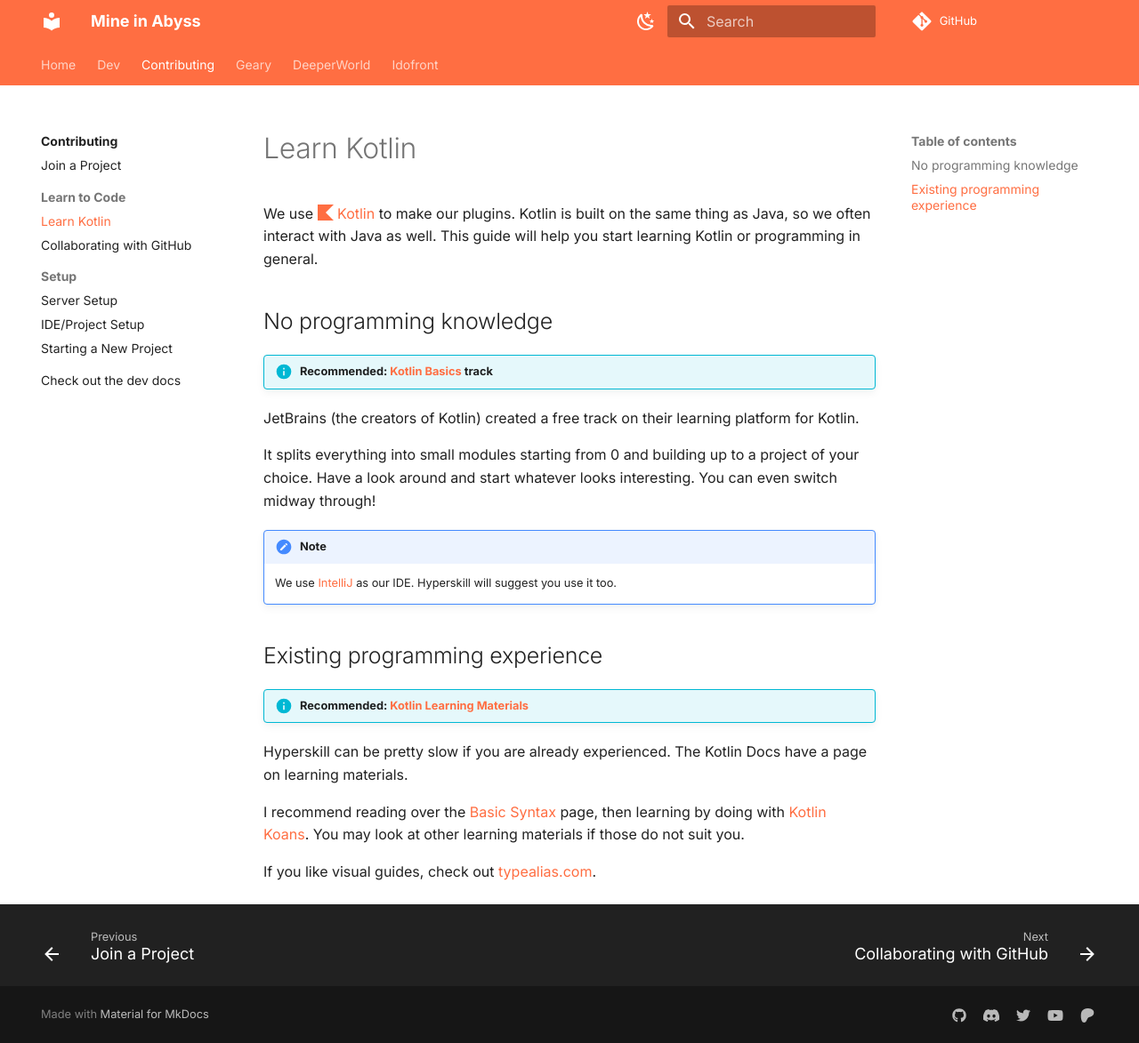
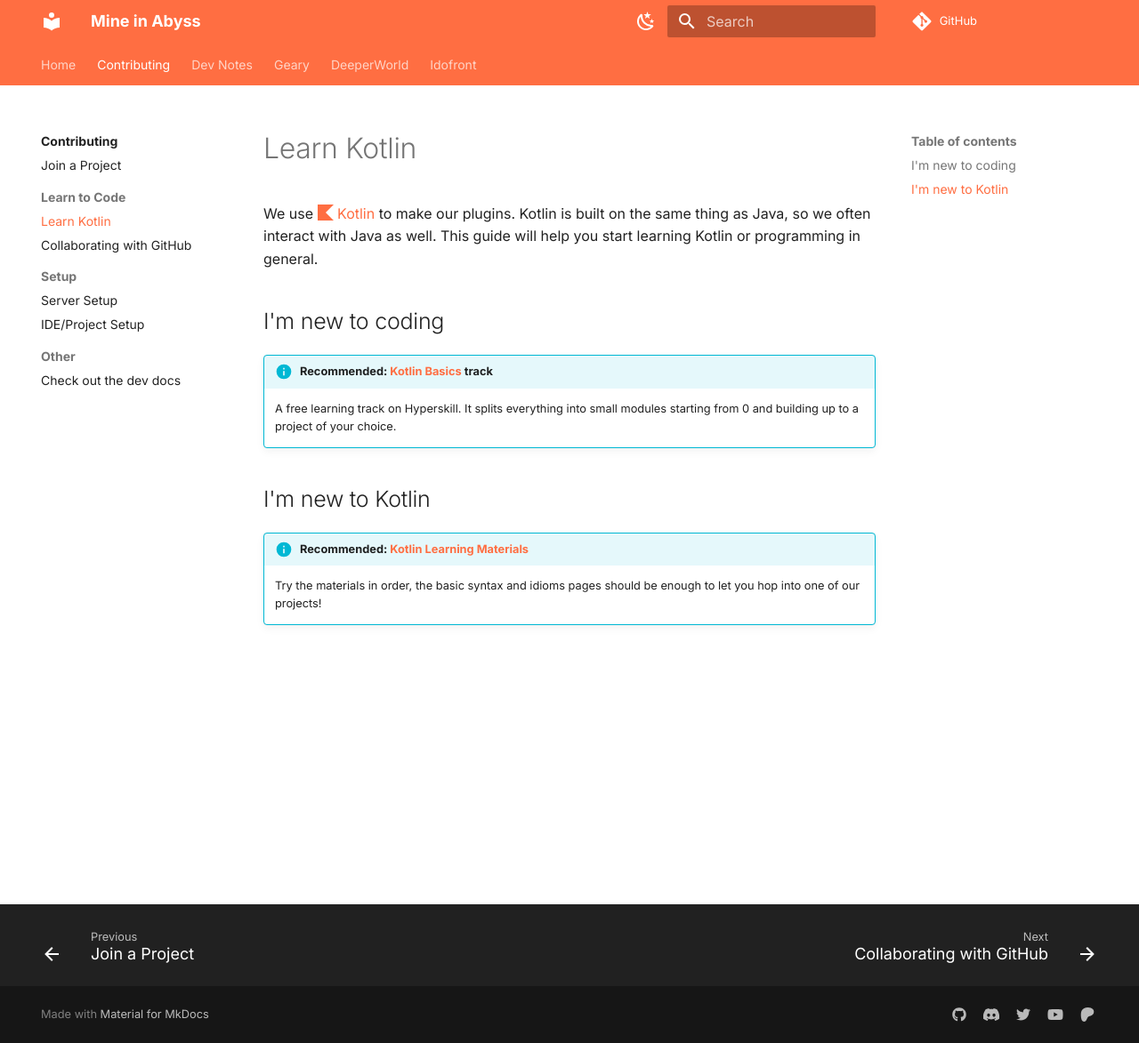
Before and after one commit to MineInAbyss/wiki, an MkDocs documentation site: the page built from docs/contributing/learn/kotlin.md, in a window 1280 px wide and 1173 px high. Shown: the whole window at 89% size. Built offline with MkDocs 1.6.1 and Material for MkDocs 9.7.7, drawn with Linux system fonts in a browser that asks for light colours; comment, search, counter and statistics services are not loaded.

Commit message:
Clean up contributing docs a little, reorganize some pages

```diff
--- a/docs/contributing/learn/kotlin.md
+++ b/docs/contributing/learn/kotlin.md
@@ -2,23 +2,13 @@
 
 We use [:simple-kotlin: Kotlin](https://kotlinlang.org/) to make our plugins. Kotlin is built on the same thing as Java, so we often interact with Java as well. This guide will help you start learning Kotlin or programming in general.
 
-## No programming knowledge
+## I'm new to coding
 
 !!! info "Recommended: [Kotlin Basics](https://hyperskill.org/tracks/18) track"
+    A free learning track on Hyperskill. It splits everything into small modules starting from 0 and building up to a project of your choice.
 
-JetBrains (the creators of Kotlin) created a free track on their learning platform for Kotlin.
 
-It splits everything into small modules starting from 0 and building up to a project of your choice. Have a look around and start whatever looks interesting. You can even switch midway through!
-
-!!! note
-    We use [IntelliJ](https://www.jetbrains.com/idea/download) as our IDE. Hyperskill will suggest you use it too.
-
-## Existing programming experience
+## I'm new to Kotlin
 
 !!! info "Recommended: [Kotlin Learning Materials](https://kotlinlang.org/docs/learning-materials-overview.html)"
-
-Hyperskill can be pretty slow if you are already experienced. The Kotlin Docs have a page on learning materials.
-
-I recommend reading over the [Basic Syntax](https://kotlinlang.org/docs/basic-syntax.html) page, then learning by doing with [Kotlin Koans](https://kotlinlang.org/docs/koans.html). You may look at other learning materials if those do not suit you.
-
-If you like visual guides, check out [typealias.com](https://typealias.com/start/).
+    Try the materials in order, the basic syntax and idioms pages should be enough to let you hop into one of our projects!
```
Also changed, not shown: docs/SUMMARY.md (+1 -1 lines), docs/contributing/SUMMARY.md (+1 -1 lines), docs/contributing/setup/SUMMARY.md (+0 -1 lines), docs/contributing/setup/ide-setup.md (+16 -16 lines), docs/contributing/other/check-out-dev-docs.md (renamed from docs/contributing/check-out-dev-docs.md), docs/dev/conventions/new-project.md (renamed from docs/contributing/setup/new-project.md).
